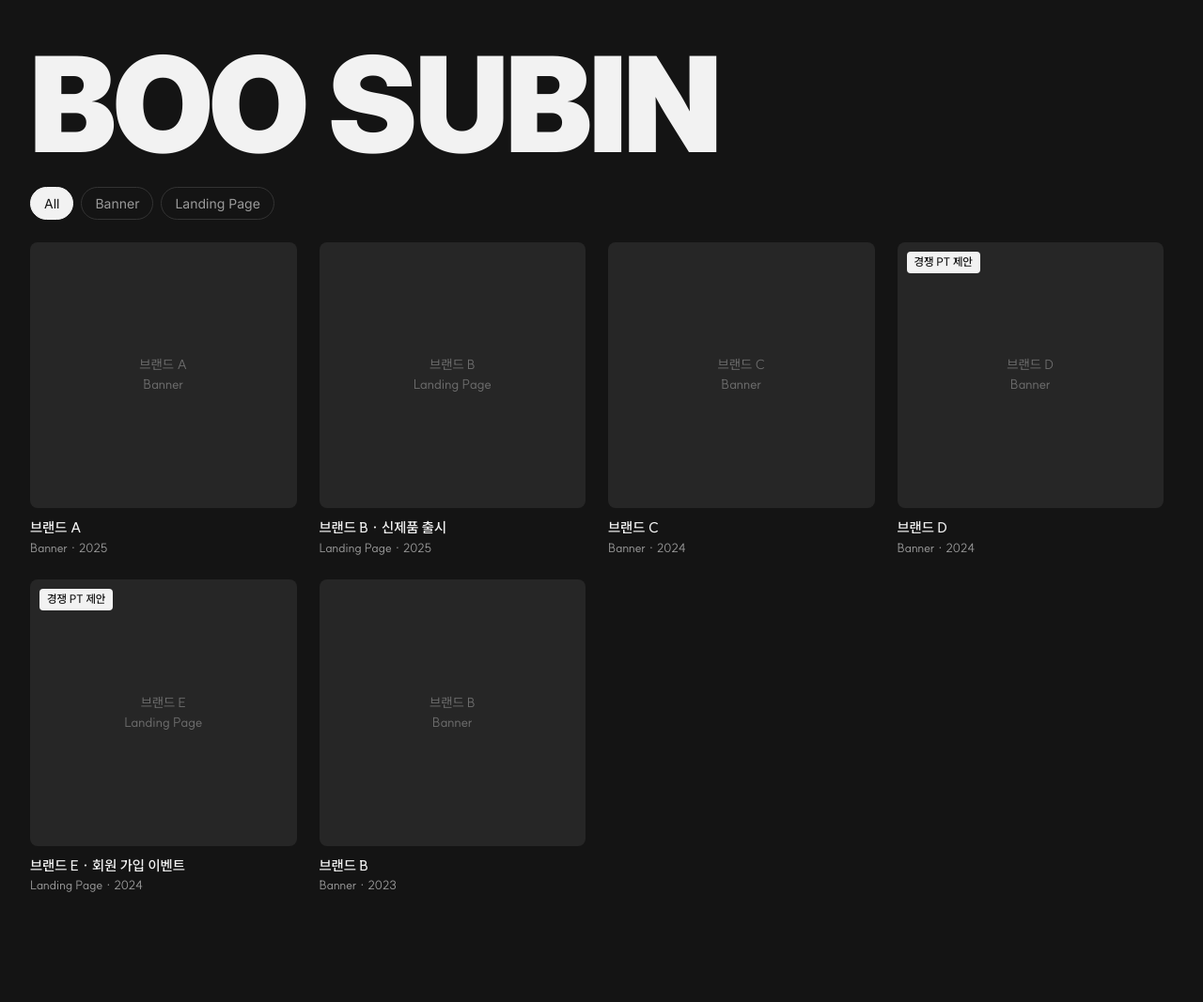
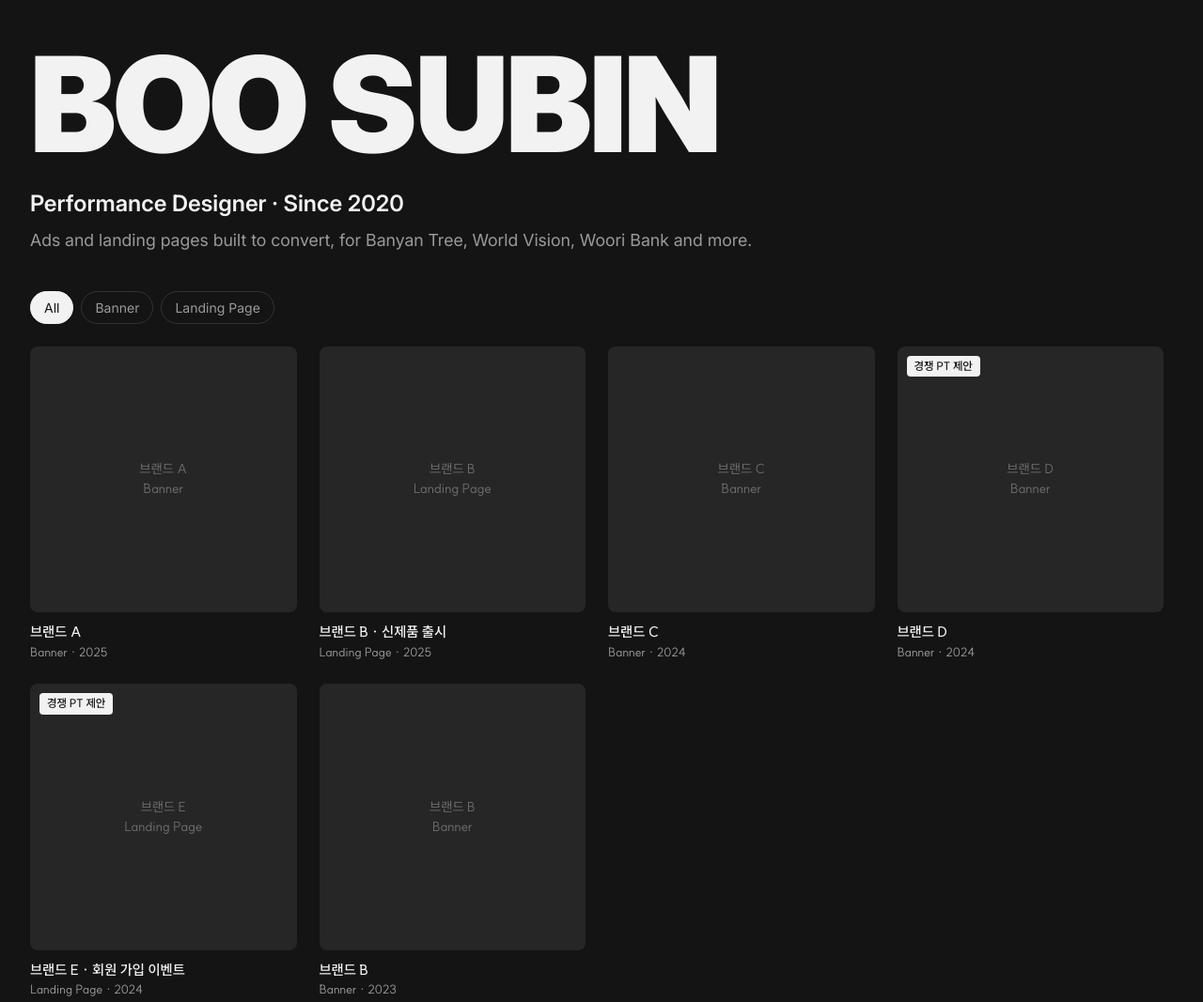
Before and after one commit to BooSubin/boosubin.github.io, a plain HTML site: page index.html in a window 1280 px wide. Shown: the whole page at 94% size. Before the commit the page ends 1033 px from the top, so only its background shows below. Drawn offline with Linux system fonts and the light colour scheme.

Commit message:
헤더에 직함·연차·소개 문구 추가
Co-Authored-By: Claude Opus 5.5 <noreply@anthropic.com>
Claude-Session: https://claude.ai/code/session_01Gpd5Z6PjAkLEuUtx3h4xAu

```diff
--- a/css/style.css
+++ b/css/style.css
@@ -143,7 +143,7 @@ img {
 
 .site-header {
   padding-top: 48px;
-  padding-bottom: 24px;
+  padding-bottom: 40px;
 }
 
 .site-title {
@@ -153,6 +153,24 @@ img {
   font-weight: var(--title-weight);
   letter-spacing: var(--title-tracking);
   line-height: 0.9;
+}
+
+/* 직함·연차 */
+.site-role {
+  margin: 24px 0 0;
+  font-family: var(--font-display);
+  font-size: clamp(18px, 2vw, 24px);
+  font-weight: 600;
+}
+
+/* 소개 한 줄 */
+.site-intro {
+  margin: 8px 0 0;
+  max-width: 50em;
+  text-wrap: balance;
+  font-family: var(--font-display);
+  font-size: clamp(15px, 1.4vw, 18px);
+  color: var(--color-text-sub);
 }
 
 /* ---------- 필터 ---------- */
--- a/index.html
+++ b/index.html
@@ -14,6 +14,8 @@
 <body>
   <header class="site-header">
     <h1 class="site-title">BOO SUBIN</h1>
+    <p class="site-role">Performance Designer · Since 2020</p>
+    <p class="site-intro">Ads and landing pages built to convert, for Banyan Tree, World Vision, Woori Bank and more.</p>
   </header>
 
   <main class="archive">
```
